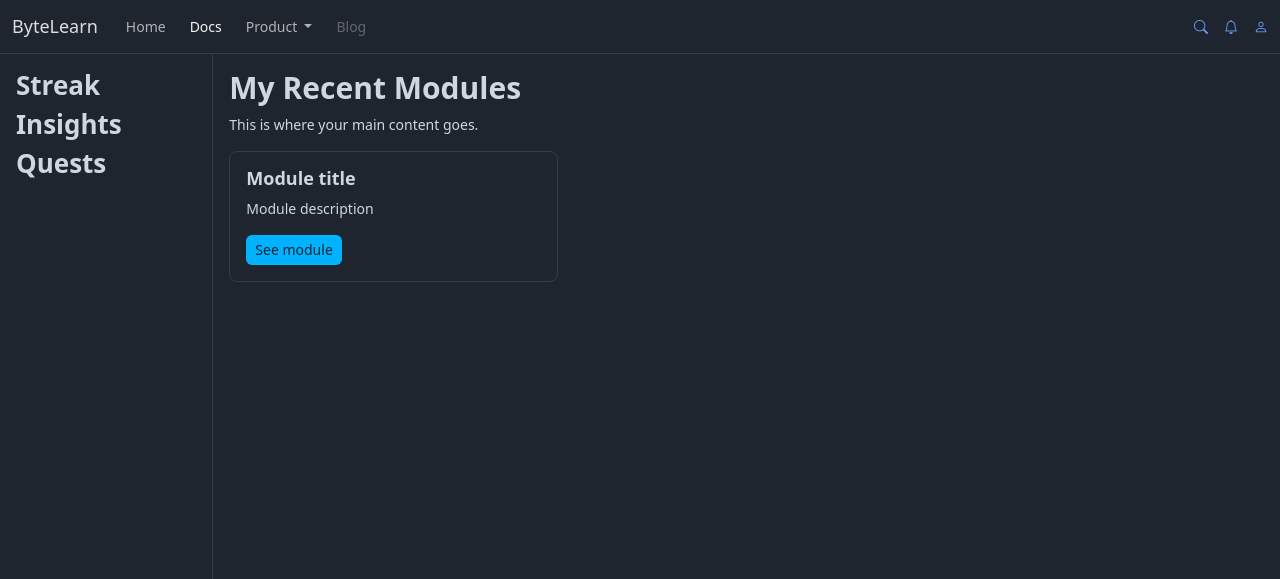
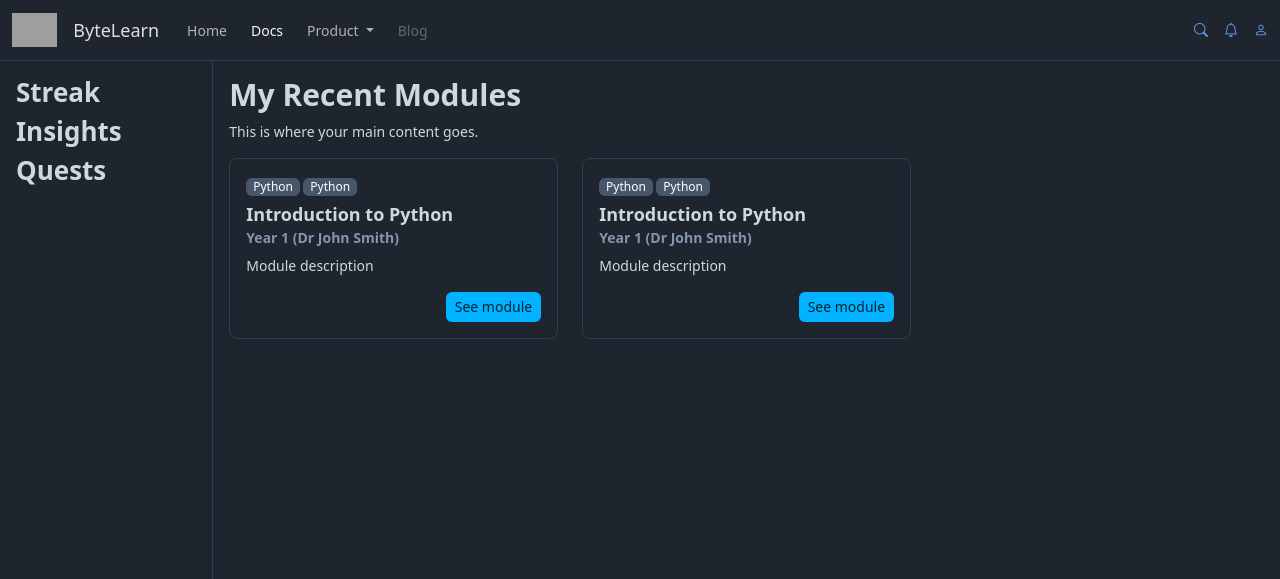
Before and after one commit to ben-oldham1/ALP-Prototype, a Flask app: page /home in a window 1280 px wide. Shown: the top 579 px of the page. Run offline with Flask 3, Linux system fonts and the light colour scheme; some libraries are stand-ins or nearby versions; grey boxes are pictures that could not be loaded.

Commit message:
Minor styling

```diff
--- a/main.py
+++ b/main.py
@@ -4,6 +4,10 @@ from flask import Flask, render_template
 app = Flask(__name__)
 
 # Decorator which tells the application which URL should call the associated function
+@app.route('/')
+def index():
+    return '<h1>Visit <a href="/home">/home</a> page to get started</h1>';
+
 @app.route('/login')
 def login():
     return render_template('pages/login.html');
--- a/templates/components/navbar.html
+++ b/templates/components/navbar.html
@@ -1,8 +1,12 @@
 <nav class="navbar navbar-expand-lg"
     style="background-color: var(--bs-content-bg); border-bottom: var(--bs-border-width) solid var(--bs-content-border-color);">
     <div class="container-fluid">
-        <a class="navbar-brand" href="/home">
-            ByteLearn
+        <a class="navbar-brand d-flex" href="/home">
+            <img src="{{ url_for('static', filename='images/UWE-logo.png') }}" alt="Logo" height="34"
+                class="d-inline-block">
+            <span class="align-self-center ps-3">
+                ByteLearn
+            </span>
         </a>
         <button class="navbar-toggler" type="button" data-bs-toggle="collapse" data-bs-target="#navbar-collapse-1"
             aria-controls="navbar-collapse-1" aria-expanded="false" aria-label="Toggle navigation">
--- a/templates/pages/home.html
+++ b/templates/pages/home.html
@@ -24,11 +24,36 @@ Home
                 <div class="col-md-4 col-sm-6">
                     <div class="card">
                         <div class="card-body">
-                            <h5 class="card-title">Module title</h5>
+                            <div class="mb-2">
+                                <span class="badge text-bg-secondary">Python</span>
+                                <span class="badge text-bg-secondary">Python</span>
+                            </div>
+                            <h5 class="card-title">Introduction to Python</h5>
+                            <h6 class="card-subtitle mb-2 text-body-secondary">Year 1 (Dr John Smith)</h6>
                             <p class="card-text">
                                 Module description
                             </p>
-                            <a href="#" class="btn btn-primary">See module</a>
+                            <div class="d-flex flex-row-reverse">
+                                <a href="#" class="btn btn-primary">See module</a>
+                            </div>
+                        </div>
+                    </div>
+                </div>
+                <div class="col-md-4 col-sm-6">
+                    <div class="card">
+                        <div class="card-body">
+                            <div class="mb-2">
+                                <span class="badge text-bg-secondary">Python</span>
+                                <span class="badge text-bg-secondary">Python</span>
+                            </div>
+                            <h5 class="card-title">Introduction to Python</h5>
+                            <h6 class="card-subtitle mb-2 text-body-secondary">Year 1 (Dr John Smith)</h6>
+                            <p class="card-text">
+                                Module description
+                            </p>
+                            <div class="d-flex flex-row-reverse">
+                                <a href="#" class="btn btn-primary">See module</a>
+                            </div>
                         </div>
                     </div>
                 </div>
```
